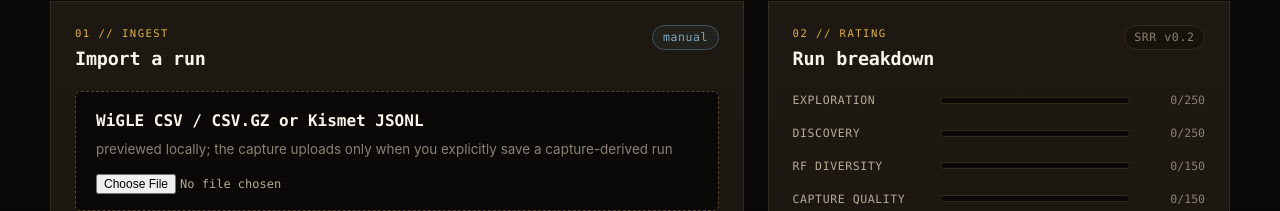
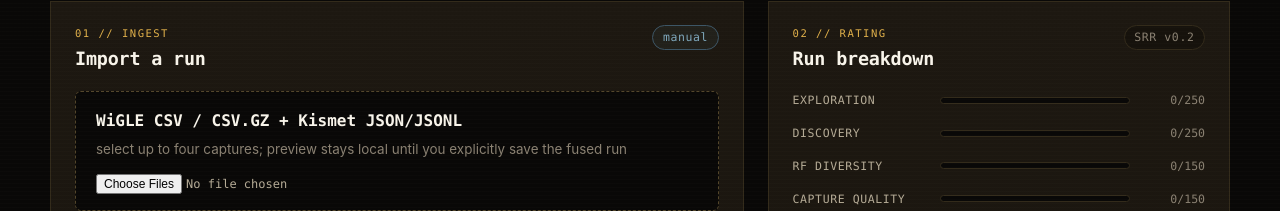
Before and after one commit to starintel-labs/website, a website built with Vite: page apps/main/wardrive.html in a window 1280 px wide. Shown: the part 726-937 px from the top of the page. Built offline with nearby package versions, Linux system fonts and the light colour scheme; no server answers.

Commit message:
feat(wardrive): enable multi-source capture selection

```diff
--- a/apps/main/wardrive.html
+++ b/apps/main/wardrive.html
@@ -76,12 +76,13 @@
             </div>
 
             <label class="wd-drop" for="run-file">
-              <strong>WiGLE CSV / CSV.GZ or Kismet JSONL</strong>
-              <span>previewed locally; the capture uploads only when you explicitly save a capture-derived run</span>
+              <strong>WiGLE CSV / CSV.GZ + Kismet JSON/JSONL</strong>
+              <span>select up to four captures; preview stays local until you explicitly save the fused run</span>
               <input
                 id="run-file"
                 type="file"
                 accept=".csv,.gz,.json,.jsonl,application/gzip,text/csv,application/json"
+                multiple
                 data-run-file
               />
             </label>
```
